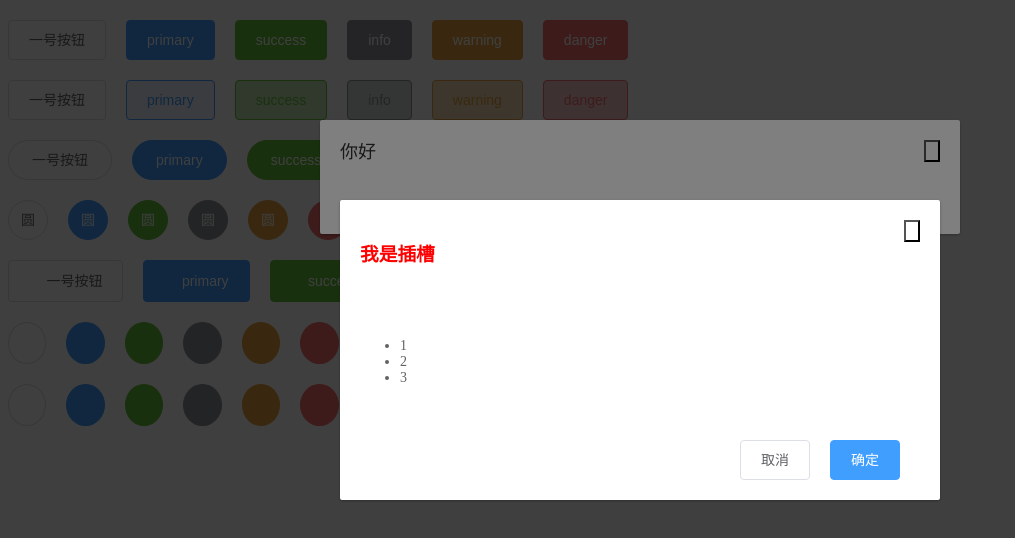
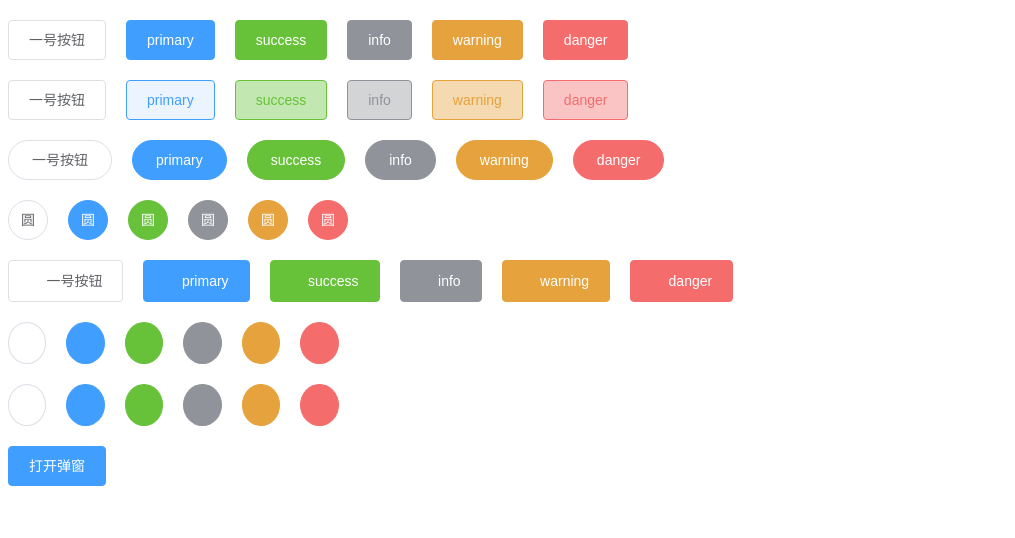
Before and after one commit to swaggylc/lc-ui, a Vue app: page / in a window 1280 px wide. Shown: the top 538 px of the page, without its empty margins (0-1015 px from the left). Built offline with nearby package versions, Linux system fonts and the light colour scheme; a web font is replaced by a local one.

Commit message:
控制dialog的显示与隐藏（自定义事件版）

```diff
--- a/src/App.vue
+++ b/src/App.vue
@@ -56,8 +56,9 @@
     <lc-button disabled icon="icon-delete" circle type="danger"></lc-button>
   </div>
   <div class="row">
-    <lc-dialog title="你好"></lc-dialog>
-    <lc-dialog top='200px' width="600px">
+    <!-- <lc-dialog title="你好"></lc-dialog> -->
+    <lc-button type="primary" @click="visible = true">打开弹窗</lc-button>
+    <lc-dialog top='200px' width="600px" :visible="visible" @close="close">
       <template v-slot:title>
         <h3 style="color:red;">我是插槽</h3>
       </template>
@@ -67,8 +68,8 @@
         <li>3</li>
       </ul>
       <template v-slot:footer>
-        <lc-button>取消</lc-button>
-        <lc-button type="primary">确定</lc-button>
+        <lc-button @click="visible = false">取消</lc-button>
+        <lc-button type="primary" @click="visible = false">确定</lc-button>
       </template>
     </lc-dialog>
   </div>
@@ -77,8 +78,15 @@
 <script setup>
 import LcButton from './components/button/LcButton.vue';
 import LcDialog from './components/dialog/LcDialog.vue';
+import { ref } from 'vue';
+
+let visible = ref(false)
+
 const fn = () => {
   console.log('123');
+}
+const close = (value) => {
+  visible.value = value
 }
 
 </script>
--- a/src/components/dialog/LcDialog.vue
+++ b/src/components/dialog/LcDialog.vue
@@ -1,5 +1,6 @@
 <template>
-    <div class="lc-dialog_wrapper">
+    <!-- 为了避免点击dialog也触发handleClose，可以阻止事件冒泡，也可以使用self修饰符，只有点击自身时触发handleClose -->
+    <div class="lc-dialog_wrapper" v-show="visible" @click.self="handleClose">
         <div class="lc-dialog" :style="{ width: width, marginTop: top }">
             <div class="lc-dialog_header">
                 <slot name="title">
@@ -7,7 +8,7 @@
                         {{ title }}
                     </span>
                 </slot>
-                <button class="lc-dialog_headerbtn">
+                <button class="lc-dialog_headerbtn" @click="handleClose">
                     <i class="iconfont icon-delete"></i>
                 </button>
             </div>
@@ -25,7 +26,7 @@
 <script setup>
 name: "LcDialog"
 import LcButton from '../button/LcButton.vue';
-import { defineProps,useSlots } from 'vue';
+import { defineProps, useSlots } from 'vue';
 const props = defineProps({
     title: {
         type: String,
@@ -38,9 +39,23 @@ const props = defineProps({
     top: {
         type: String,
         default: '15vh'
+    },
+    visible: {
+        type: Boolean,
+        default: false
     }
 })
-const $slots=useSlots()
+const $emits = defineEmits(['close'])
+const $slots = useSlots()
+
+/**
+* @description: 弹窗关闭的回调
+* @param {}
+* @return {}
+*/
+const handleClose = () => {
+    $emits('close', false)
+}
 </script>
 
 <style lang="scss" scoped>
```
Also changed, not shown: 1 other file (tests, documents, lock files or other folders).
